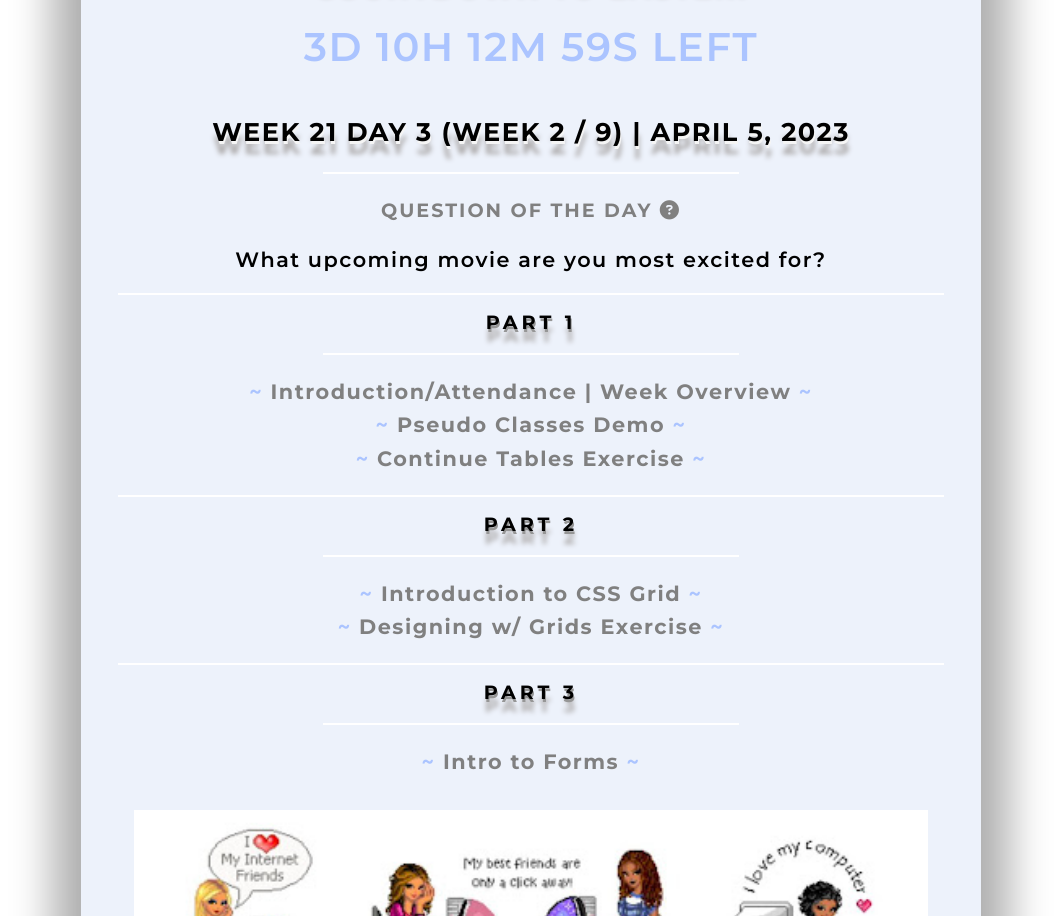
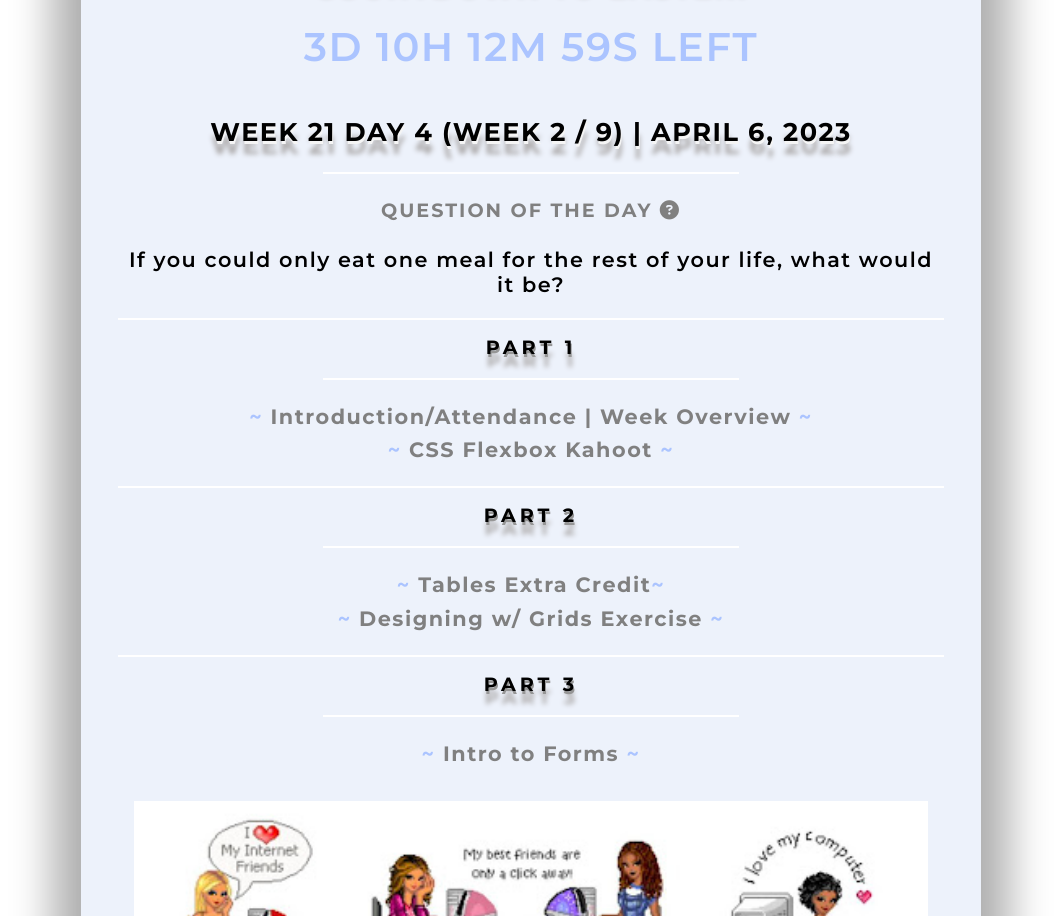
Before and after one commit to GDWD-KC/Daily-Objectives, a plain HTML site: page GDWD-105/index.html in a window 1280 px wide. Shown: the part 968-1884 px from the top of the page, without its empty margins (109-1170 px from the left). Drawn offline with Linux system fonts and the light colour scheme.

Commit message:
Update index.html

```diff
--- a/GDWD-105/index.html
+++ b/GDWD-105/index.html
@@ -51,18 +51,17 @@
           </div>
           <div id="to-do">
             <ul>
-              <h4>Week 21 Day 3 (Week 2 / 9) | April 5, 2023</h4>
+              <h4>Week 21 Day 4 (Week 2 / 9) | April 6, 2023</h4>
               <hr>
               <h2 id="question">Question of the Day <i class="fa-solid fa-circle-question"></i></h2>
-              <p>What upcoming movie are you most excited for?</p>
+              <p>If you could only eat one meal for the rest of your life, what would it be? </p>
               <h3>PART 1</h3>
               <hr>
               <li><span>~</span> Introduction/Attendance | Week Overview <span>~</span></li>
-              <li><span>~</span> Pseudo Classes Demo <span>~</span></li>
-              <li><span>~</span> Continue Tables Exercise <span>~</span></li>
+              <li><span>~</span> CSS Flexbox Kahoot <span>~</span></li>
               <h3>PART 2</h3>
               <hr>
-              <li><span>~</span> Introduction to CSS Grid <span>~</span></li>
+              <li><span>~</span> Tables Extra Credit<span>~</span></li>
               <li><span>~</span> Designing w/ Grids Exercise <span>~</span></li>
               <h3>PART 3</h3>
               <hr>
```
